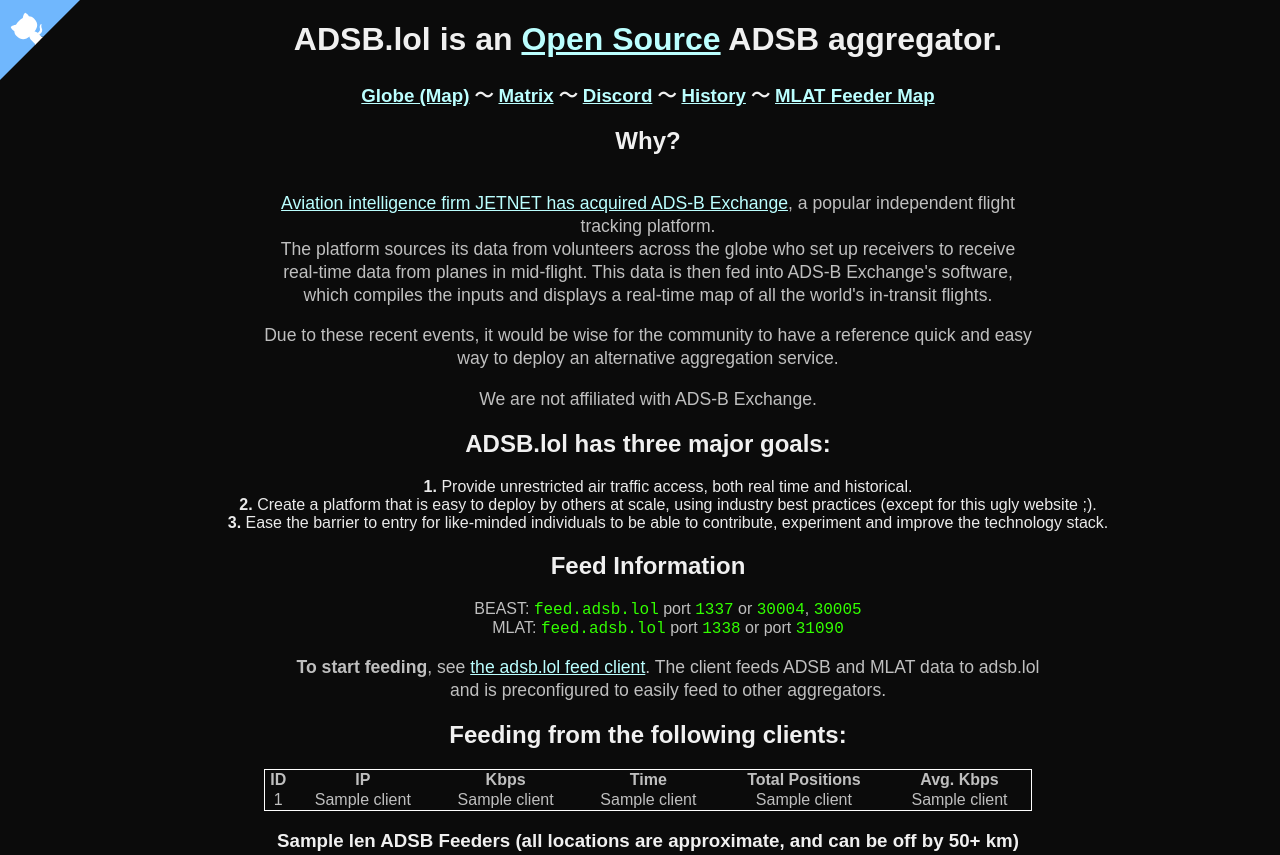
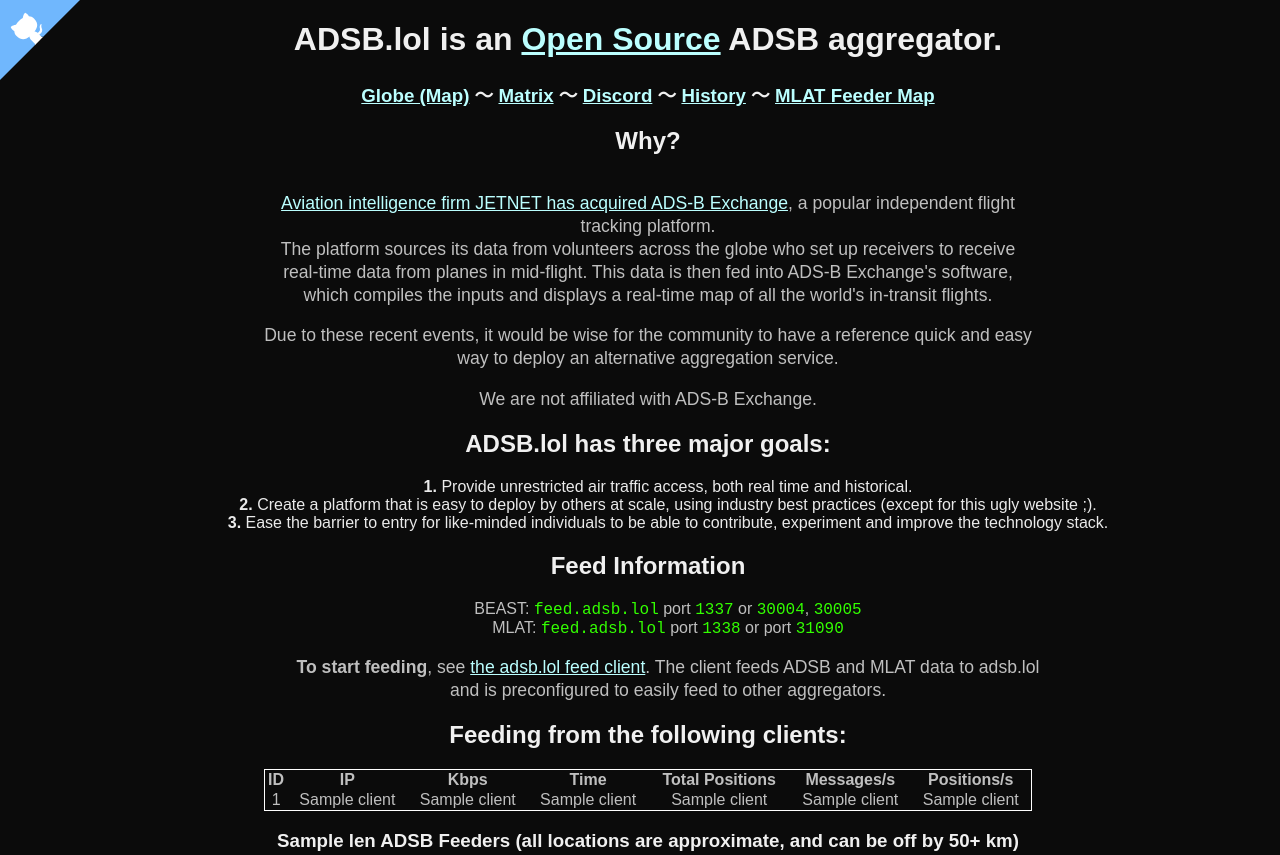
Before and after one commit to adsblol/api, a Python web app: template templates/index.html in a window 1280 px wide. Shown: the top 855 px of the page. Run offline with Jinja, Linux system fonts and the light colour scheme; the template is opened without the code that fills it: most values are stand-ins (such as "Sample title", 1, 10 or a date in 2020).

Commit message:
Msgs/s + Positions/s

```diff
--- a/templates/index.html
+++ b/templates/index.html
@@ -175,7 +175,8 @@
                 <th>Kbps</th>
                 <th>Time</th>
                 <th>Total Positions</th>
-                <th>Avg. Kbps</th>
+                <th>Messages/s</th>
+                <th>Positions/s</th>
                 {% for client in clients %}
             <tr>
                 <td>{{ client[0] }}</td>
@@ -183,13 +184,14 @@
                 <td>{{ client[2] }}</td>
                 <td>{{ client[3] }}</td>
                 <td>{{ client[7] }}</td>
+                <td>{{ client[4] }}</td>
                 <td>{{ client[5] }}</td>
             </tr>
             {% endfor %}
         </table>
         {% endif %}
         <h3>{{len}} ADSB Feeders (all locations are approximate, and can be off by 50+ km)</h3>
-    <h3>For a more accurate map of feeders, see the <a href="https://map.adsb.lol">MLAT map</a></h3>
+        <h3>For a more accurate map of feeders, see the <a href="https://map.adsb.lol">MLAT map</a></h3>
     </div>
     <div class="map" id="map"></div>
 
```
